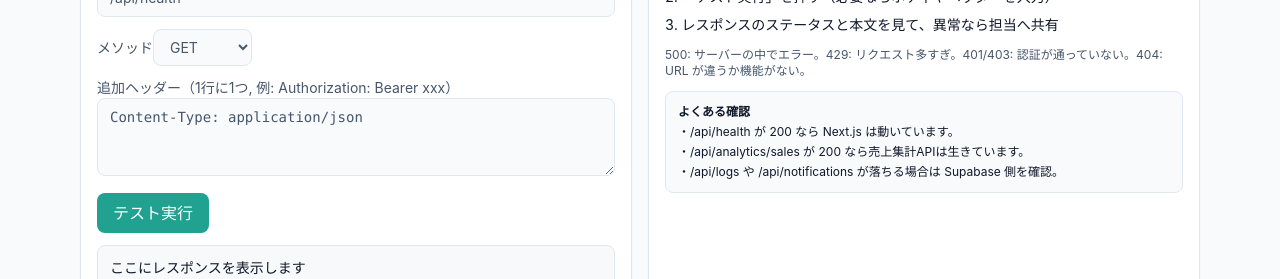
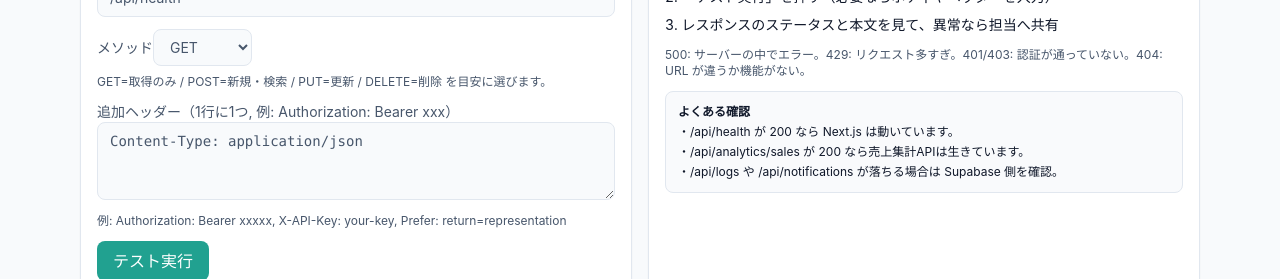
Before and after one commit to cafemerrily-gif/merrilysystem, a Next.js app: page /dashboard/debug in a window 1280 px wide. Shown: the part 342-621 px from the top of the page. Built offline with nearby package versions, Linux system fonts and the light colour scheme; no server answers; the database is empty.

Commit message:
Your commit message here

```diff
--- a/src/app/dashboard/debug/page.tsx
+++ b/src/app/dashboard/debug/page.tsx
@@ -131,6 +131,9 @@ export default function DebugDashboard() {
                   <option>PUT</option>
                   <option>DELETE</option>
                 </select>
+                <p className="text-xs text-muted-foreground pt-1">
+                  GET=取得のみ / POST=新規・検索 / PUT=更新 / DELETE=削除 を目安に選びます。
+                </p>
               </label>
               {method !== 'GET' && (
                 <label className="text-sm text-muted-foreground space-y-1 block flex-1">
@@ -152,6 +155,9 @@ export default function DebugDashboard() {
                 rows={3}
                 className="w-full rounded-lg border border-border bg-background px-3 py-2 text-sm font-mono"
               />
+              <p className="text-xs text-muted-foreground pt-1">
+                例: Authorization: Bearer xxxxx, X-API-Key: your-key, Prefer: return=representation
+              </p>
             </label>
             <button
               onClick={runRequest}
```
